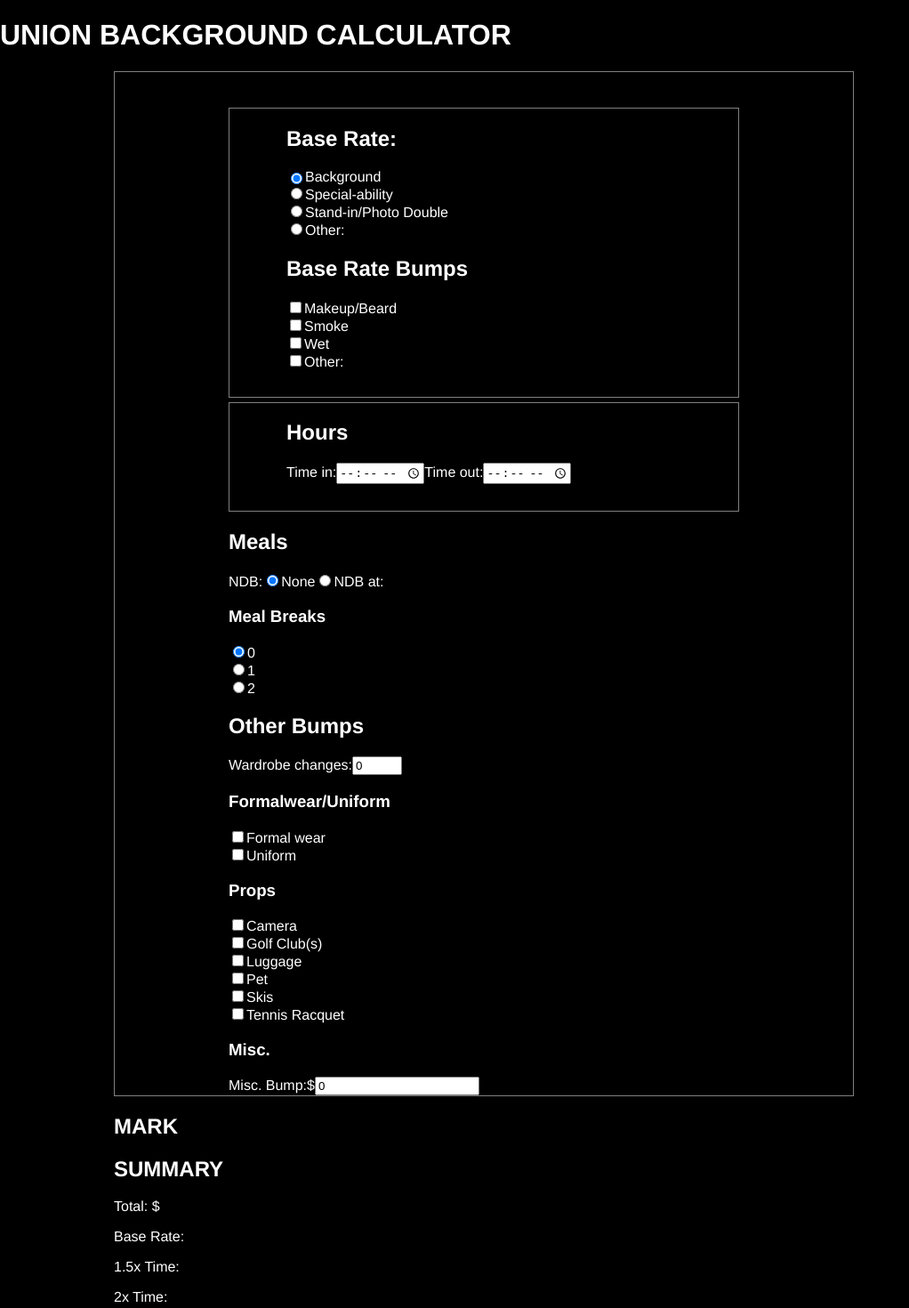
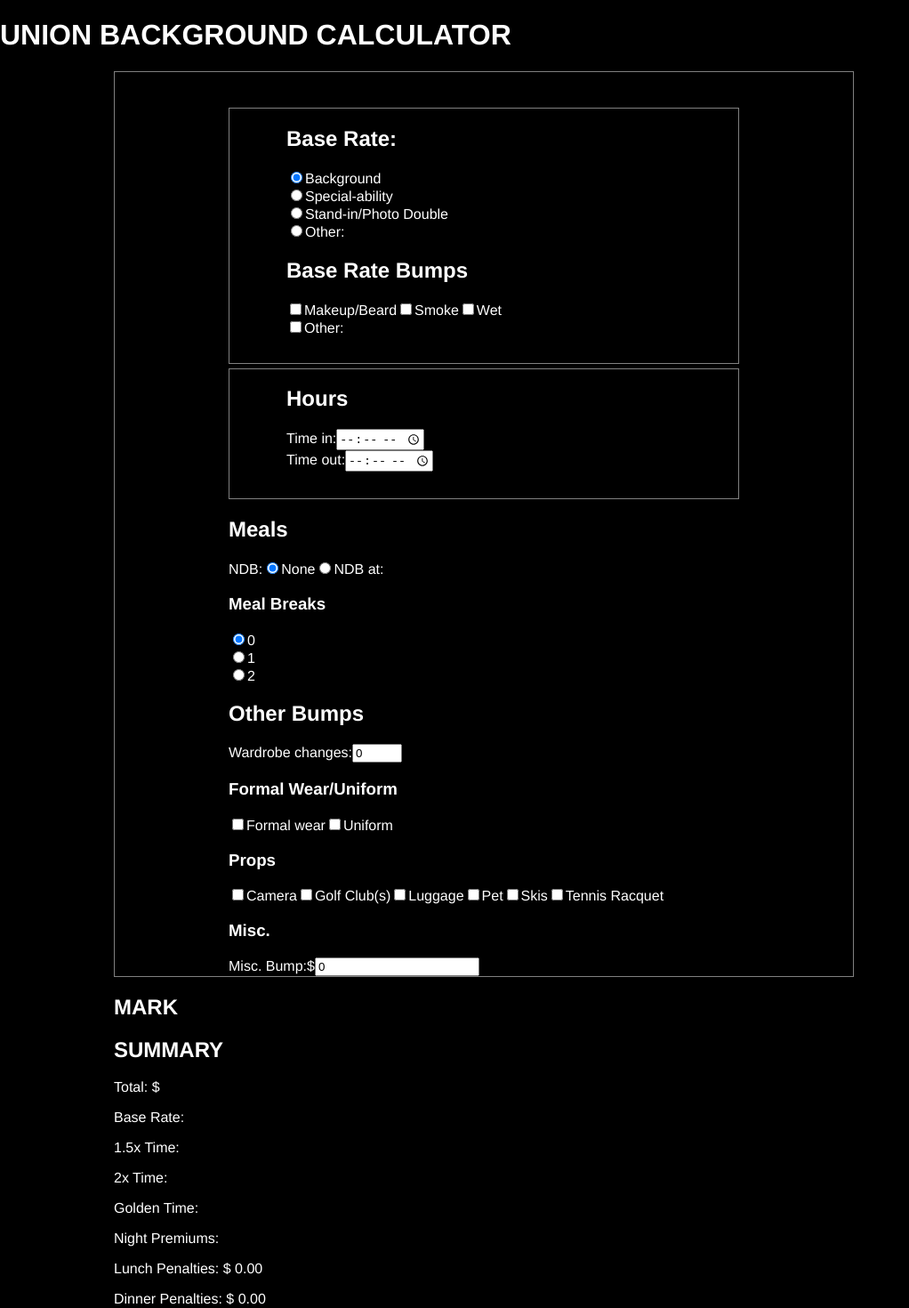
Before and after one commit to jasonchilcott/sag-bg-calc, a React (Create React App) app: page / in a window 1280 px wide. Shown: the top 1470 px of the page at 89% size, without its empty margins (0-1022 px from the left). Built offline with nearby package versions, Linux system fonts and the light colour scheme.

Commit message:
removed div tags in form fields

```diff
--- a/src/App.css
+++ b/src/App.css
@@ -8,6 +8,7 @@
 }
 
 .main-form {
+
   padding-left: 10vw;
   padding-right: 10vw;
   padding-top: 5vh;
@@ -35,9 +36,3 @@
   border-color: gray;
   border-style: solid;
 }
-
-.base-rate-radio {
-  display: flex;
-  flex-flow: row;
-
-}
--- a/src/Main.js
+++ b/src/Main.js
@@ -783,8 +783,8 @@ const Main = () => {
             onChange={roleHandler}
           />
           <label htmlFor="other">Other:</label>
+          {otherBaseRateField()}
         </div>
-        <div>{otherBaseRateField()}</div>
         <h2>Base Rate Bumps</h2>
         <div>
           <input
@@ -796,9 +796,7 @@ const Main = () => {
             onChange={baseBumpsHandler}
           />
           <label htmlFor="makeup-beard">Makeup/Beard</label>
-        </div>
 
-        <div>
           <input
             type="checkbox"
             id="smoke"
@@ -808,9 +806,7 @@ const Main = () => {
             onChange={baseBumpsHandler}
           />
           <label htmlFor="smoke">Smoke</label>
-        </div>
 
-        <div>
           <input
             type="checkbox"
             id="wet"
@@ -832,14 +828,15 @@ const Main = () => {
             onChange={baseBumpsHandler}
           />
           <label htmlFor="other">Other:</label>
+          {otherBaseBumpField()}
         </div>
-        <div>{otherBaseBumpField()}</div>
 
         </div>
 
 
         <div className="hours">
           <h2>Hours</h2>
+          <div>
           <label>Time in:</label>
           <input
             type="time"
@@ -848,6 +845,9 @@ const Main = () => {
             value={inTime}
             onChange={timeHandler}
           />
+
+          </div>
+          <div>
           <label>Time out:</label>
           <input
             type="time"
@@ -857,6 +857,8 @@ const Main = () => {
             value={outTime}
             onChange={timeHandler}
           />
+
+          </div>
         </div>
         <h2>Meals</h2>
         <div>
@@ -915,6 +917,7 @@ const Main = () => {
 
         {mealBreaksField()}
 
+        <div>
           <h2>Other Bumps</h2>
             <div>
               <label htmlFor="changes">Wardrobe changes:</label>
@@ -927,7 +930,9 @@ const Main = () => {
                   value={changes}
                   onChange={changesHandler}
                 />
-          <h3>Formalwear/Uniform</h3>
+            </div>
+            <div>
+            <h3>Formal Wear/Uniform</h3>
               <div>
                 <input
                   type="checkbox"
@@ -938,8 +943,7 @@ const Main = () => {
                   onChange={formalUniHandler}
                 />
                 <label htmlFor="formalwear">Formal wear</label>
-          </div>
-          <div>
+
                 <input
                   type="checkbox"
                   id="uniform"
@@ -949,6 +953,7 @@ const Main = () => {
                   onChange={formalUniHandler}
                 />
                 <label htmlFor="uniform">Uniform</label>
+              </div>
             </div>
             <h3>Props</h3>
             <div>
@@ -961,8 +966,7 @@ const Main = () => {
                 onChange={proopsHandler}
               />
               <label htmlFor="camera">Camera</label>
-          </div>
-          <div>
+
               <input
                 type="checkbox"
                 id="golf-clubs"
@@ -972,8 +976,7 @@ const Main = () => {
                 onChange={proopsHandler}
               />
               <label htmlFor="golf-clubs">Golf Club(s)</label>
-          </div>
-          <div>
+
               <input
                 type="checkbox"
                 id="luggage"
@@ -983,8 +986,7 @@ const Main = () => {
                 onChange={proopsHandler}
               />
               <label htmlFor="luggage">Luggage</label>
-          </div>
-          <div>
+
               <input
                 type="checkbox"
                 id="pet"
@@ -994,8 +996,7 @@ const Main = () => {
                 onChange={proopsHandler}
               />
               <label htmlFor="pet">Pet</label>
-          </div>
-          <div>
+
               <input
                 type="checkbox"
                 id="skis"
@@ -1005,8 +1006,7 @@ const Main = () => {
                 onChange={proopsHandler}
               />
               <label htmlFor="skis">Skis</label>
-          </div>
-          <div>
+
               <input
                 type="checkbox"
                 id="tennis-racquet"
```
Lines whose indentation alone changed are shown as unchanged.
